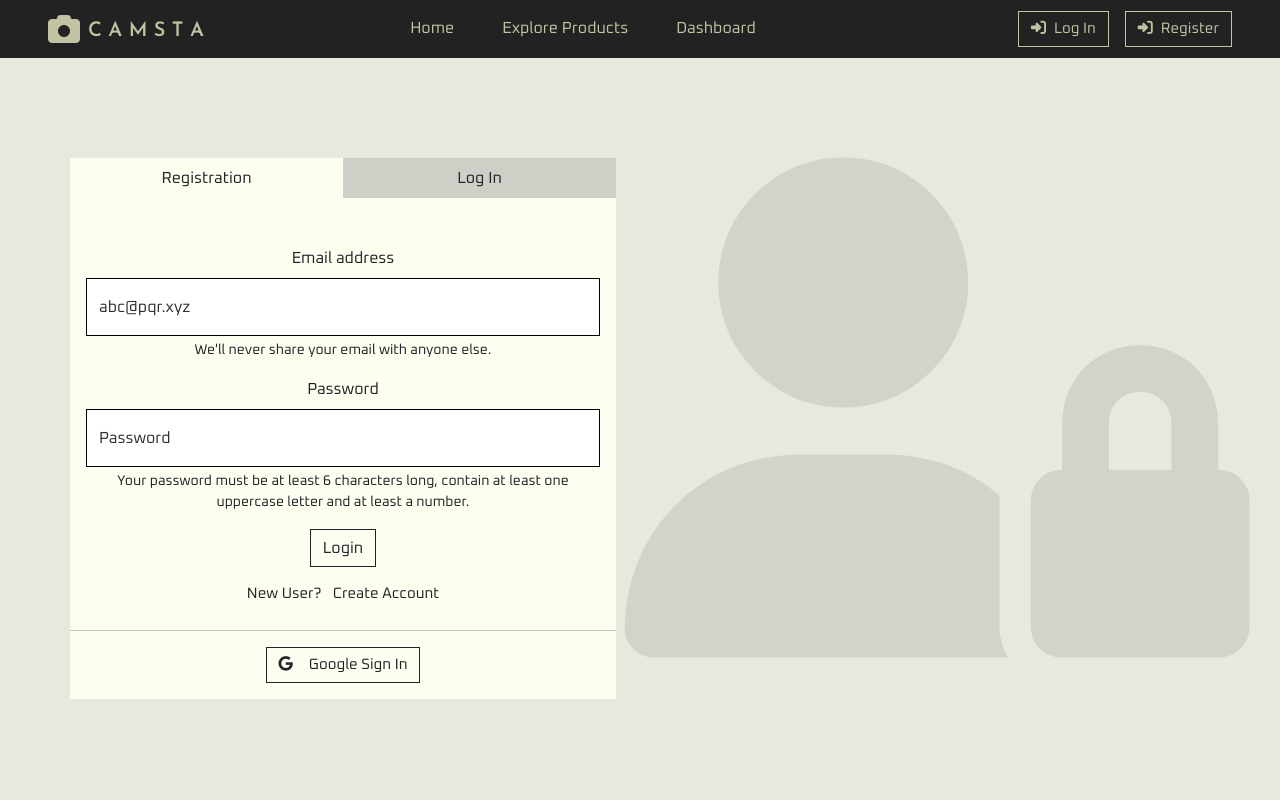
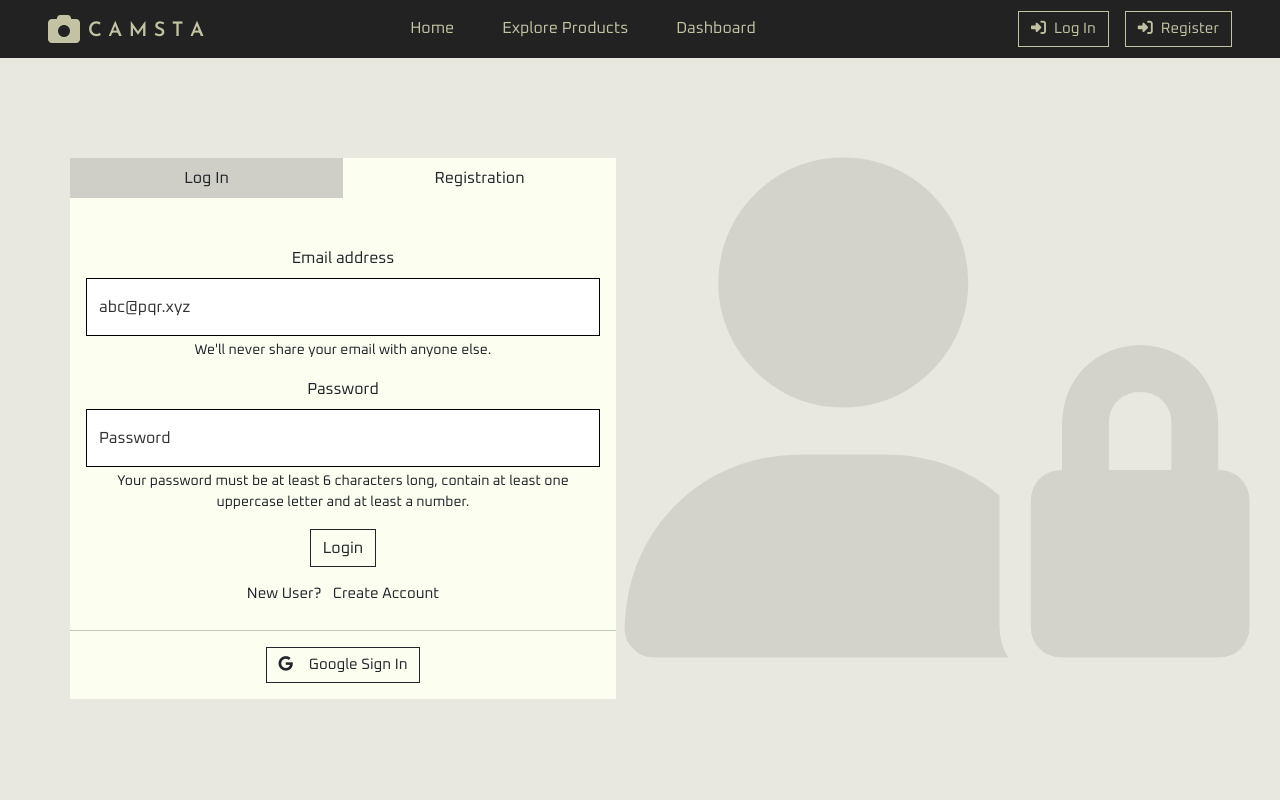
Before and after one commit to ankan-782/Camsta-client-side, a React (Create React App) app: page /login in a window 1280 px wide. Shown: the top 800 px of the page. Built offline with nearby package versions, Linux system fonts and the light colour scheme; no server answers.

Commit message:
changes in login-signup

```diff
--- a/src/pages/Authentication/Login/Login.js
+++ b/src/pages/Authentication/Login/Login.js
@@ -43,8 +43,8 @@ const Login = () => {
                         <div className="col-12 col-lg-6">
                             <div className="login-content-bg">
                                 <div className="d-flex justify-content-between mb-5">
+                                    <NavLink to="/login" className="text-decoration-none text-dark text-center py-2 w-100" activeStyle={{ backgroundColor: "rgb(207, 206, 199)" }}>Log In</NavLink>
                                     <NavLink to="/register" className="text-decoration-none text-dark py-2 text-center w-100" activeStyle={{ backgroundColor: "rgb(207, 206, 199)" }}>Registration</NavLink>
-                                    <NavLink to="/login" className="text-decoration-none text-dark text-center py-2 w-100" activeStyle={{ backgroundColor: "rgb(207, 206, 199)" }}>Log In</NavLink>
                                 </div>
                                 <form onSubmit={handleCustomLogin} className="px-3">
                                     <div className="mb-3">
--- a/src/pages/Authentication/Registration/Registration.js
+++ b/src/pages/Authentication/Registration/Registration.js
@@ -56,8 +56,8 @@ const Registration = () => {
                         <div className="col-12 col-lg-6">
                             <div className="registration-content-sizing">
                                 <div className="d-flex justify-content-between mb-5">
+                                    <NavLink to="/login" className="text-decoration-none text-dark py-2 text-center w-100" activeStyle={{ backgroundColor: "rgb(207, 206, 199)" }}>Log In</NavLink>
                                     <NavLink to="/register" className="text-decoration-none text-dark py-2 text-center w-100" activeStyle={{ backgroundColor: "rgb(207, 206, 199)" }}>Registration</NavLink>
-                                    <NavLink to="/login" className="text-decoration-none text-dark py-2 text-center w-100" activeStyle={{ backgroundColor: "rgb(207, 206, 199)" }}>Log In</NavLink>
                                 </div>
                                 <form onSubmit={handleRegistration} className="px-3">
                                     <div className="mb-3">
```
